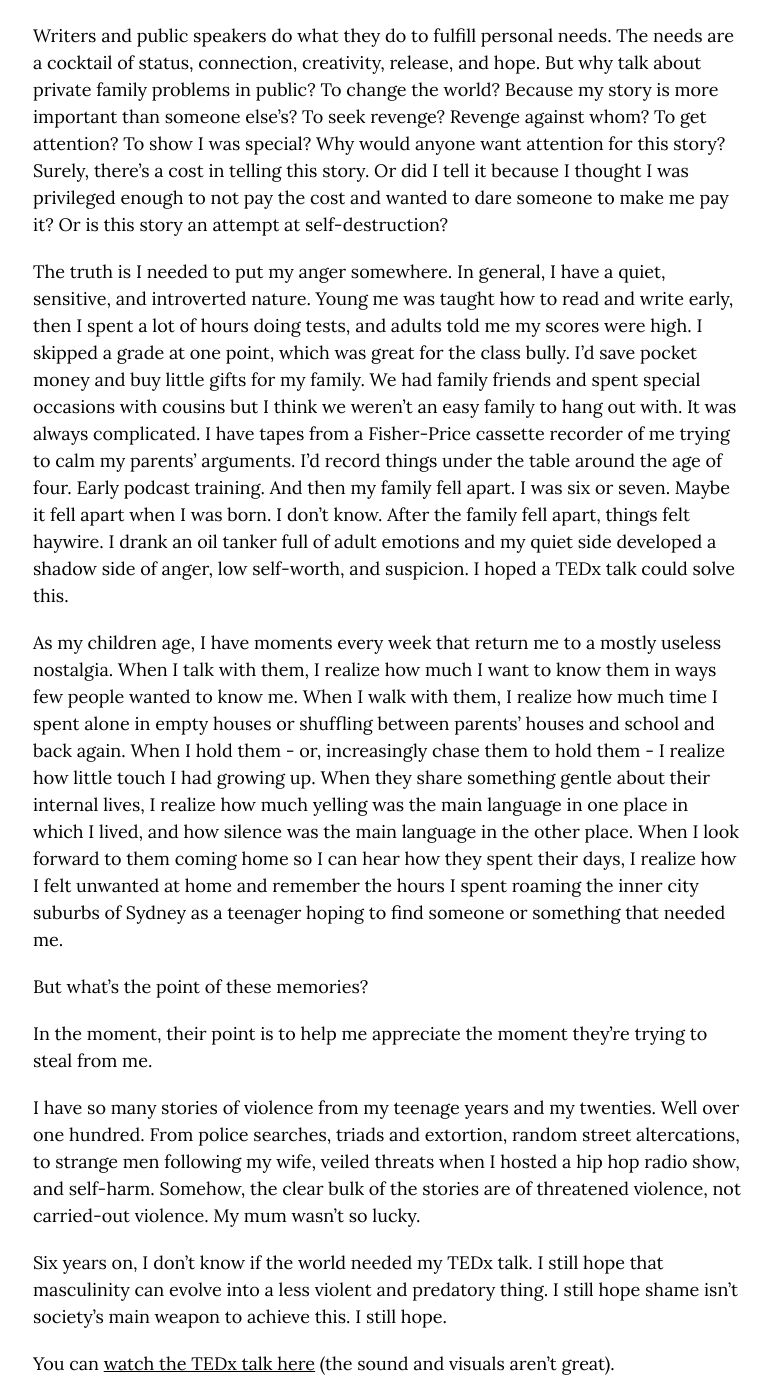
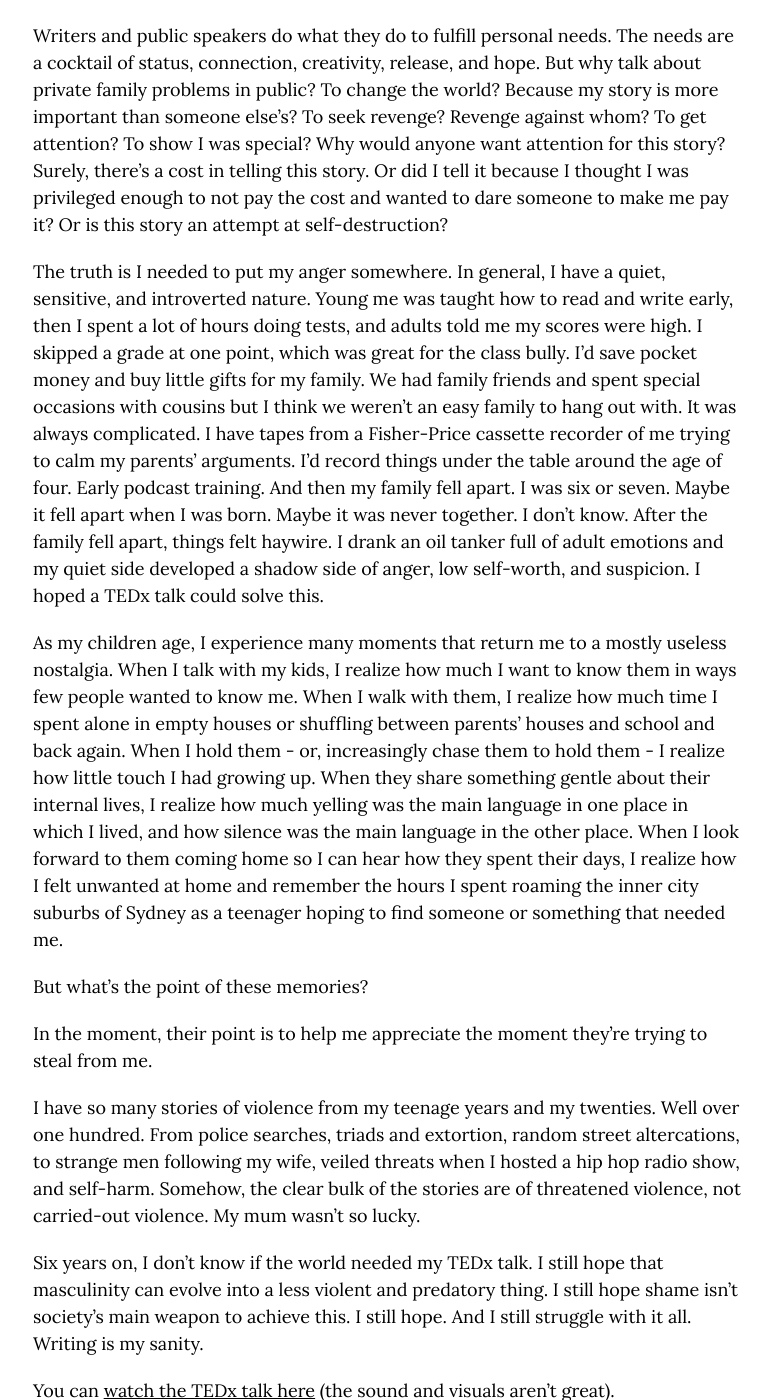
Before and after one commit to markhpollard/markhpollard.github.io, a Jekyll site: the page built from _posts/2019-02-08-this-time-i-did-a-tedx-talk-about-men.markdown, in a window 1280 px wide and 1400 px high, scrolled down 1293 px. Shown: the whole window, without its empty margins (253-1025 px from the left). Built offline with Jekyll 4.4.1, drawn with Linux system fonts in a browser that asks for light colours; nearby versions of some CDN libraries; some of the changed text lies outside the part shown.

Commit message:
Updated This Time I Did A Tedx Talk About Men

```diff
--- a/_posts/2019-02-08-this-time-i-did-a-tedx-talk-about-men.markdown
+++ b/_posts/2019-02-08-this-time-i-did-a-tedx-talk-about-men.markdown
@@ -21,9 +21,9 @@ summary: Can a TEDx talk cure you?
 
 Writers and public speakers do what they do to fulfill personal needs. The needs are a cocktail of status, connection, creativity, release, and hope. But why talk about private family problems in public? To change the world? Because my story is more important than someone else’s? To seek revenge? Revenge against whom? To get attention? To show I was special? Why would anyone want attention for this story? Surely, there’s a cost in telling this story. Or did I tell it because I thought I was privileged enough to not pay the cost and wanted to dare someone to make me pay it? Or is this story an attempt at self-destruction?
 
-The truth is I needed to put my anger somewhere. In general, I have a quiet, sensitive, and introverted nature. Young me was taught how to read and write early, then I spent a lot of hours doing tests, and adults told me my scores were high. I skipped a grade at one point, which was great for the class bully. I’d save pocket money and buy little gifts for my family. We had family friends and spent special occasions with cousins but I think we weren’t an easy family to hang out with. It was always complicated. I have tapes from a Fisher-Price cassette recorder of me trying to calm my parents’ arguments. I’d record things under the table around the age of four. Early podcast training. And then my family fell apart. I was six or seven. Maybe it fell apart when I was born. I don’t know. After the family fell apart, things felt haywire. I drank an oil tanker full of adult emotions and my quiet side developed a shadow side of anger, low self-worth, and suspicion. I hoped a TEDx talk could solve this.
+The truth is I needed to put my anger somewhere. In general, I have a quiet, sensitive, and introverted nature. Young me was taught how to read and write early, then I spent a lot of hours doing tests, and adults told me my scores were high. I skipped a grade at one point, which was great for the class bully. I’d save pocket money and buy little gifts for my family. We had family friends and spent special occasions with cousins but I think we weren’t an easy family to hang out with. It was always complicated. I have tapes from a Fisher-Price cassette recorder of me trying to calm my parents’ arguments. I’d record things under the table around the age of four. Early podcast training. And then my family fell apart. I was six or seven. Maybe it fell apart when I was born. Maybe it was never together. I don’t know. After the family fell apart, things felt haywire. I drank an oil tanker full of adult emotions and my quiet side developed a shadow side of anger, low self-worth, and suspicion. I hoped a TEDx talk could solve this.
 
-As my children age, I have moments every week that return me to a mostly useless nostalgia. When I talk with them, I realize how much I want to know them in ways few people wanted to know me. When I walk with them, I realize how much time I spent alone in empty houses or shuffling between parents’ houses and school and back again. When I hold them - or, increasingly chase them to hold them - I realize how little touch I had growing up. When they share something gentle about their internal lives, I realize how much yelling was the main language in one place in which I lived, and how silence was the main language in the other place. When I look forward to them coming home so I can hear how they spent their days, I realize how I felt unwanted at home and remember the hours I spent roaming the inner city suburbs of Sydney as a teenager hoping to find someone or something that needed me.
+As my children age, I experience many moments that return me to a mostly useless nostalgia. When I talk with my kids, I realize how much I want to know them in ways few people wanted to know me. When I walk with them, I realize how much time I spent alone in empty houses or shuffling between parents’ houses and school and back again. When I hold them - or, increasingly chase them to hold them - I realize how little touch I had growing up. When they share something gentle about their internal lives, I realize how much yelling was the main language in one place in which I lived, and how silence was the main language in the other place. When I look forward to them coming home so I can hear how they spent their days, I realize how I felt unwanted at home and remember the hours I spent roaming the inner city suburbs of Sydney as a teenager hoping to find someone or something that needed me.
 
 But what’s the point of these memories?
 
@@ -31,7 +31,7 @@ In the moment, their point is to help me appreciate the moment they’re trying
 
 I have so many stories of violence from my teenage years and my twenties. Well over one hundred. From police searches, triads and extortion, random street altercations, to strange men following my wife, veiled threats when I hosted a hip hop radio show, and self-harm. Somehow, the clear bulk of the stories are of threatened violence, not carried-out violence.  My mum wasn’t so lucky.
 
-Six years on, I don’t know if the world needed my TEDx talk. I still hope that masculinity can evolve into a less violent and predatory thing. I still hope shame isn’t society’s main weapon to achieve this. I still hope.
+Six years on, I don’t know if the world needed my TEDx talk. I still hope that masculinity can evolve into a less violent and predatory thing. I still hope shame isn’t society’s main weapon to achieve this. I still hope. And I still struggle with it all. Writing is my sanity.
 
 You can [watch the TEDx talk here](https://www.youtube.com/watch?v=ILCYk-gSk-I) (the sound and visuals aren’t great).
 
@@ -39,7 +39,7 @@ I gave it this long-winded title:
 
 ## The world would be less strange if we stopped making strangers out of men
 
-<br>Processing these stories exhausted me and I guess I gave up on giving the talk a decent name.
+<br>Processing these stories exhausted me and I guess I gave up on giving the talk a decent name. Here it is...
 
 ![TEDx3-Mark-Pollard.jpg](/uploads/TEDx3-Mark-Pollard.jpg)
 
```
